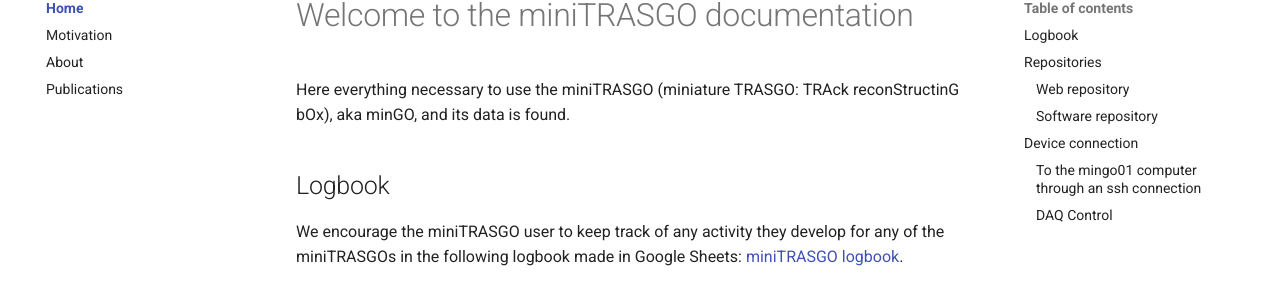
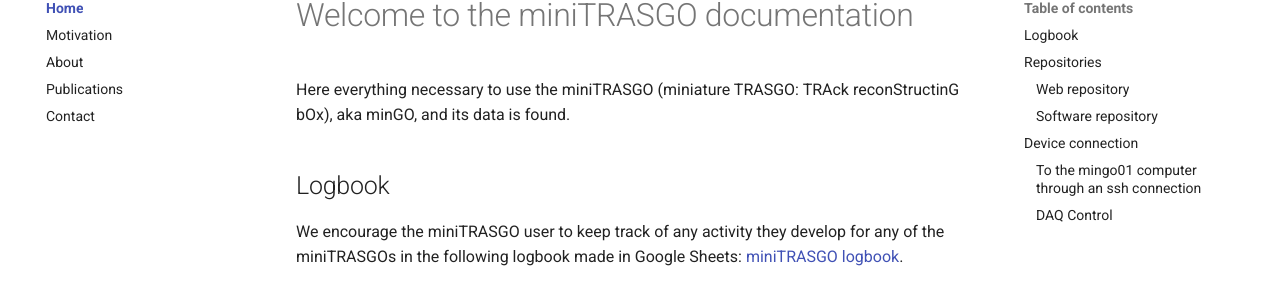
Before and after one commit to cayesoneira/miniTRASGO-documentation, an MkDocs documentation site: the page built from docs/index.md, in a window 1280 px wide. Shown: the part 151-451 px from the top of the page. Built offline with MkDocs 1.6.1 and Material for MkDocs 9.7.7, drawn with Linux system fonts in a browser that asks for light colours.

Commit message:
Update mkdocs.yml

```diff
--- a/mkdocs.yml
+++ b/mkdocs.yml
@@ -7,6 +7,7 @@
         - Motivation: home/motivation.md
         - About: home/about.md
         - Publications: home/publications.md
+        - Contact: home/contact.md
     - Detector design:
         - design/index.md
         - Hardware and Design: design/hardware.md
```
